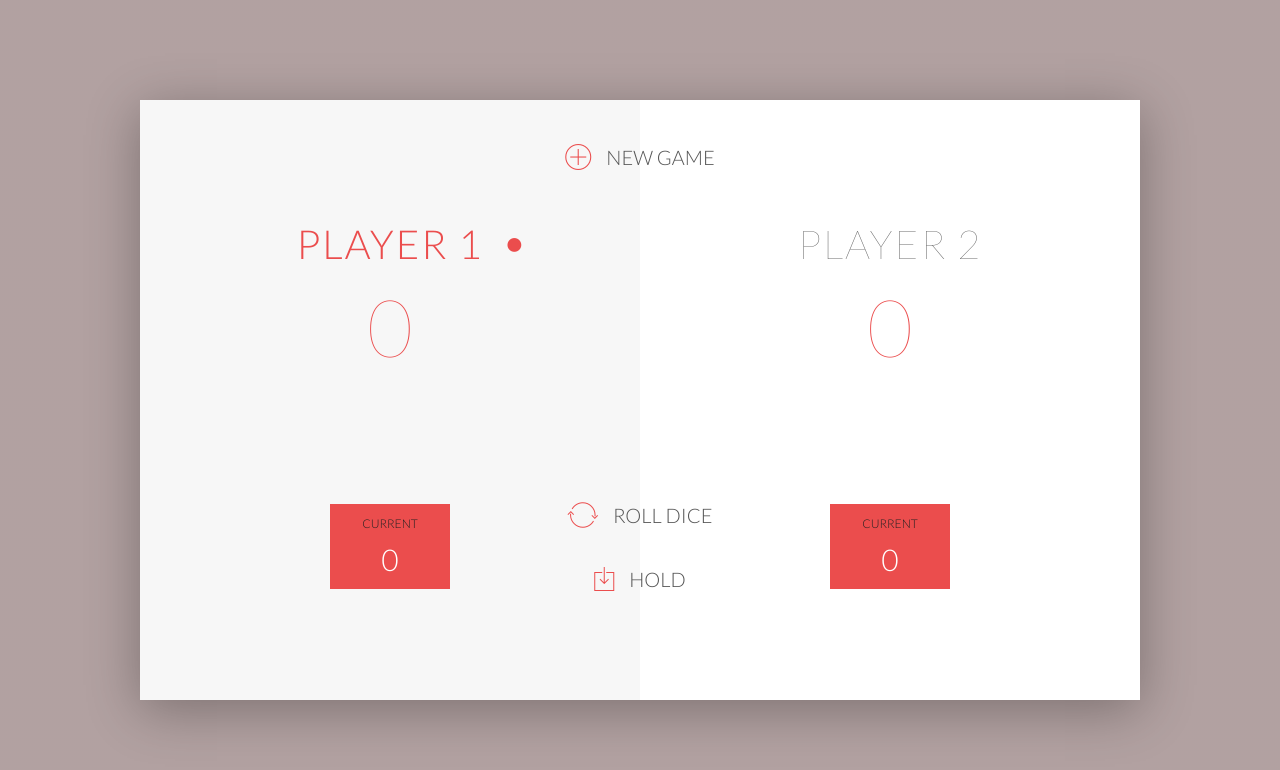
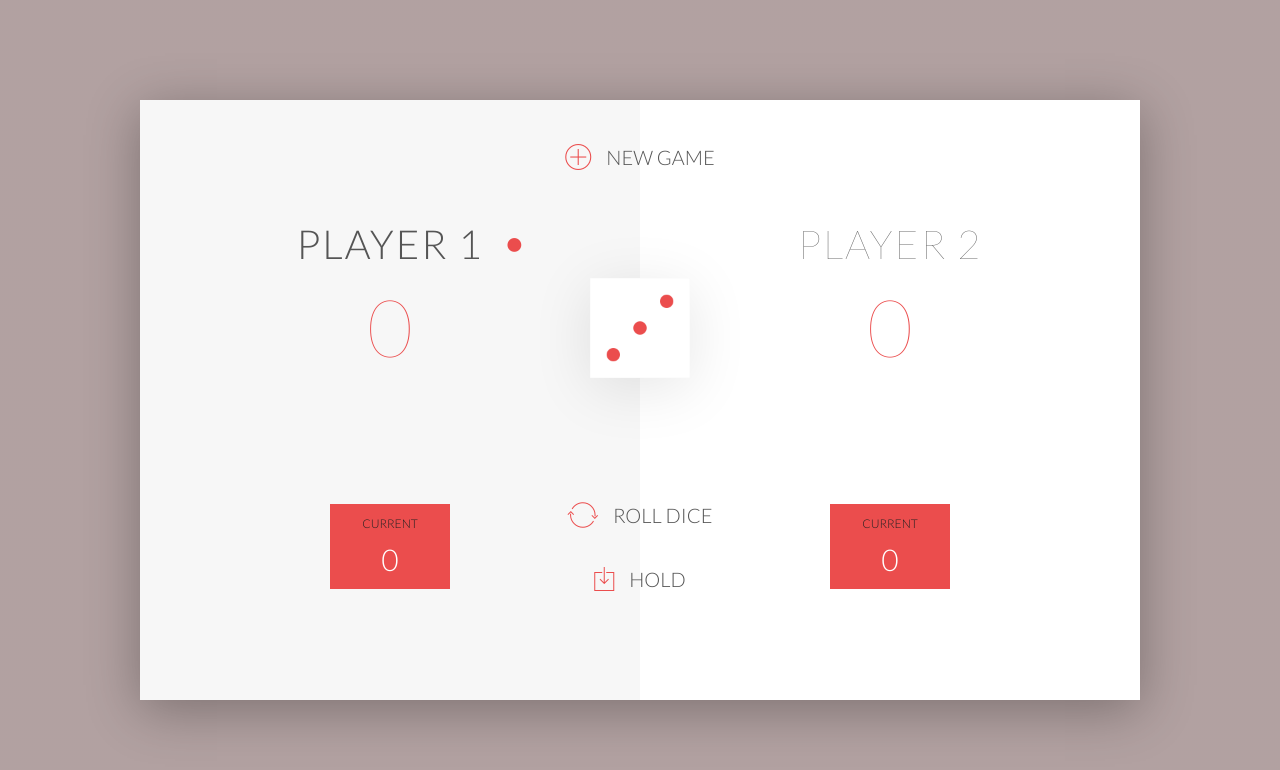
Before and after one commit to Oyunbat1/Dice_Game, a website built with webpack: page DICE-GAME/index.html in a window 1280 px wide. Both pictures are taken after a click on the button "NEW GAME". Built offline with nearby package versions, Linux system fonts and the light colour scheme.

Commit message:
btn-new nemle

```diff
--- a/DICE-GAME/SUMM/scripts/APP.JS
+++ b/DICE-GAME/SUMM/scripts/APP.JS
@@ -1,8 +1,10 @@
-var activePlayer = 0;
+var activePlayer;
 
-var score = [0, 0];
+var score;
 
-var roundScore = 0;
+var roundScore;
+var DiceDom = document.querySelector(".dice");
+
 //---------
 function SwitchToNextPlayer() {
   roundScore = 0;
@@ -14,13 +16,31 @@ function SwitchToNextPlayer() {
   DiceDom.style.display = "none";
 }
 //------------------
-document.getElementById("score-0").textContent = "0";
-document.getElementById("score-1").textContent = "0";
-document.getElementById("current-0").textContent = "0";
-document.getElementById("current-1").textContent = "0";
+function StartGame() {
+  activePlayer = 0;
 
-var DiceDom = document.querySelector(".dice");
-DiceDom.style.display = "none";
+  score = [0, 0];
+
+  roundScore = 0;
+  document.getElementById("score-0").textContent = "0";
+  document.getElementById("score-1").textContent = "0";
+  document.getElementById("current-0").textContent = "0";
+  document.getElementById("current-1").textContent = "0";
+
+  document.getElementById("name-0").textContent = "Player 1";
+  document.getElementById("name-1").textContent = "Player 2";
+
+  document.querySelector(".layer-0-panel").classList.remove("winner");
+  document.querySelector(".layer-1-panel").classList.remove("winner");
+
+  document.querySelector(".layer-0-panel").classList.remove("active");
+  document.querySelector(".layer-1-panel").classList.remove("active");
+
+  document.querySelector(".layer-1-panel").classList.add("active");
+
+  DiceDom.style.display = "none";
+}
+//-----------------------------
 
 document.querySelector(".btn-roll").addEventListener("click", function () {
   var RandomNumber = Math.floor(Math.random() * 6) + 1;
@@ -51,3 +71,5 @@ document.querySelector(".btn-hold").addEventListener("click", function () {
     SwitchToNextPlayer();
   }
 });
+
+document.querySelector(".btn-new").addEventListener("click", StartGame);
--- a/DICE-GAME/index.html
+++ b/DICE-GAME/index.html
@@ -19,7 +19,7 @@
 
   <body>
     <div class="wrapper clearfix">
-      <div class="player-0-panel active winner">
+      <div class="player-0-panel active">
         <div class="player-name" id="name-0">Player 1</div>
         <div class="player-score" id="score-0">43</div>
         <div class="player-current-box">
```
